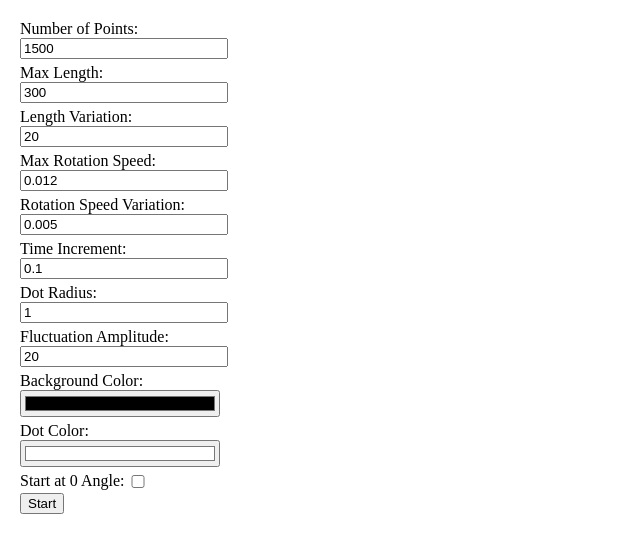
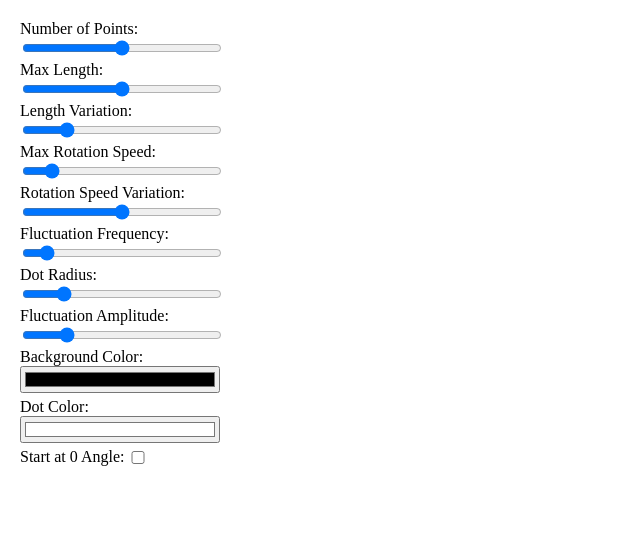
Before and after one commit to yaroslaw-k/swirling-particles, a plain HTML site: page index.html in a window 1280 px wide. Shown: the whole page, without its empty margins (0-640 px from the left). Drawn offline with Linux system fonts and the light colour scheme; a script that the page names is missing.

Commit message:
interface update

```diff
--- a/index.html
+++ b/index.html
@@ -1,67 +1,41 @@
 <!DOCTYPE html>
 <html lang="en">
 <head>
-    <title>Пример Canvas на весь экран</title>
+    <title>Swirling particles</title>
     <script src="https://cdn.jsdelivr.net/npm/@tensorflow/tfjs@latest"></script>
-    <style>
-        body, html {
-            margin: 0;
-            padding: 0;
-            width: 100%;
-            height: 100%;
-            overflow: hidden;
-        }
+    <link rel="stylesheet" href="style.css">
 
-        #myCanvas {
-            width: 100%;
-            height: 100%;
-            display: block;
-        }
 
-        .settings-panel {
-            position: fixed;
-            top: 10px;
-            left: 10px;
-            background: rgba(255, 255, 255, 0.8);
-            padding: 10px;
-            border-radius: 5px;
-        }
-
-        .settings-panel input {
-            margin-bottom: 5px;
-            display: block;
-            width: 200px;
-        }
-    </style>
 </head>
 <body>
 <canvas id="myCanvas"></canvas>
 <div class="settings-panel">
 
     <label for="numberOfPoints">Number of Points:</label>
-    <input type="number" id="numberOfPoints" placeholder="Number of Points" value="1500">
+    <input type="range" id="numberOfPoints" min="1" max="3000" step="10" value="1500">
 
     <label for="maxLength">Max Length:</label>
-    <input type="number" id="maxLength" placeholder="Max Length" value="300">
+    <input type="range" id="maxLength" min="1" max="600" step="1" value="300">
 
     <label for="lengthVariation">Length Variation:</label>
-    <input type="number" id="lengthVariation" placeholder="Length Variation" value="20">
+    <input type="range" id="lengthVariation" min="0" max="100" step="1" value="20">
 
     <label for="maxRotationSpeed">Max Rotation Speed:</label>
-    <input type="number" id="maxRotationSpeed" placeholder="Max Rotation Speed" value="0.012">
+    <input type="range" id="maxRotationSpeed" min="0" max="0.1" step="0.001" value="0.012">
 
     <label for="rotationSpeedVariation">Rotation Speed Variation:</label>
-    <input type="number" id="rotationSpeedVariation" placeholder="Rotation Speed Variation" value="0.005">
+    <input type="range" id="rotationSpeedVariation" min="0" max="0.01" step="0.001" value="0.005">
 
-    <label for="timeIncrement">Time Increment:</label>
-    <input type="number" id="timeIncrement" placeholder="Time Increment" value="0.1">
+    <label for="fluctuationFrequency">Fluctuation Frequency:</label>
+    <input type="range" id="fluctuationFrequency" min="0.01" max="1" step="0.01" value="0.1">
 
     <label for="dotRadius">Dot Radius:</label>
-    <input type="number" id="dotRadius" placeholder="Dot Radius" value="1">
+    <input type="range" id="dotRadius" min="0.1" max="5" step="0.1" value="1">
 
     <label for="fluctuationAmplitude">Fluctuation Amplitude:</label>
-    <input type="number" id="fluctuationAmplitude" placeholder="Fluctuation Amplitude" value="20">
+    <input type="range" id="fluctuationAmplitude" min="0" max="100" step="1" value="20">
 
+    <!-- Color and checkbox inputs remain the same -->
     <label for="backgroundColor">Background Color:</label>
     <input type="color" id="backgroundColor" value="#000000">
 
@@ -71,13 +45,11 @@
     <label for="startAtZeroAngle" style="display: flex">Start at 0 Angle:
         <input type="checkbox" style="width: 20px;" id="startAtZeroAngle">
     </label>
-
-
-    <button id="startButton">Start</button>
-
+<!--    <button id="startButton">Start</button>-->
 </div>
 
 
-<script src="script.js"></script>
+
+    <script src="script.js"></script>
 </body>
 </html>
--- a/script.js
+++ b/script.js
@@ -93,20 +93,20 @@ document.addEventListener("DOMContentLoaded", function() {
 
 
 
-document.getElementById("startButton").addEventListener("click", function() {
-
+// Define the function that needs to be called on input change
+function onInputChange() {
     function hexToRgb(hex) {
-        // Убедимся, что строка начинается с символа #
+        // Ensure the string starts with #
         if (hex.charAt(0) === '#') {
             hex = hex.substring(1);
         }
 
-        // Преобразуем шестнадцатеричные значения в десятичные
+        // Convert hex values to decimal
         const r = parseInt(hex.substring(0, 2), 16);
         const g = parseInt(hex.substring(2, 4), 16);
         const b = parseInt(hex.substring(4, 6), 16);
 
-        // Возвращаем строку в формате RGB
+        // Return the RGB format string
         return `rgb(${r}, ${g}, ${b})`;
     }
 
@@ -115,12 +115,21 @@ document.getElementById("startButton").addEventListener("click", function() {
     const lengthVariation = parseInt(document.getElementById("lengthVariation").value);
     const maxRotationSpeed = parseFloat(document.getElementById("maxRotationSpeed").value);
     const rotationSpeedVariation = parseFloat(document.getElementById("rotationSpeedVariation").value);
-    const timeIncrement = parseFloat(document.getElementById("timeIncrement").value);
+    const timeIncrement = parseFloat(document.getElementById("fluctuationFrequency").value);
     const dotRadius = parseFloat(document.getElementById("dotRadius").value);
     const fluctuationAmplitude = parseFloat(document.getElementById("fluctuationAmplitude").value);
     const backgroundColor = document.getElementById("backgroundColor").value;
     const dotColor = hexToRgb(document.getElementById("dotColor").value);
     const startAtZeroAngle = document.getElementById("startAtZeroAngle").checked;
 
+    // Call your animation start function here
     startAnimation(numberOfPoints, maxLength, lengthVariation, maxRotationSpeed, rotationSpeedVariation, timeIncrement, dotRadius, fluctuationAmplitude, backgroundColor, dotColor, startAtZeroAngle);
+}
+
+// Get all input elements within the settings panel
+const inputs = document.querySelectorAll(".settings-panel input");
+
+// Add the change event listener to each input
+inputs.forEach(input => {
+    input.addEventListener('change', onInputChange);
 });
--- /dev/null
+++ b/style.css
@@ -0,0 +1,28 @@
+body, html {
+    margin: 0;
+    padding: 0;
+    width: 100%;
+    height: 100%;
+    overflow: hidden;
+}
+
+#myCanvas {
+    width: 100%;
+    height: 100%;
+    display: block;
+}
+
+.settings-panel {
+    position: fixed;
+    top: 10px;
+    left: 10px;
+    background: rgba(255, 255, 255, 0.8);
+    padding: 10px;
+    border-radius: 5px;
+}
+
+.settings-panel input {
+    margin-bottom: 5px;
+    display: block;
+    width: 200px;
+}
```
Also changed, not shown: assets/distribution.svg (added), assets/dots.svg (added), assets/rot.svg (added), assets/sin-amp.svg (added), assets/v-lenght.svg (added).
